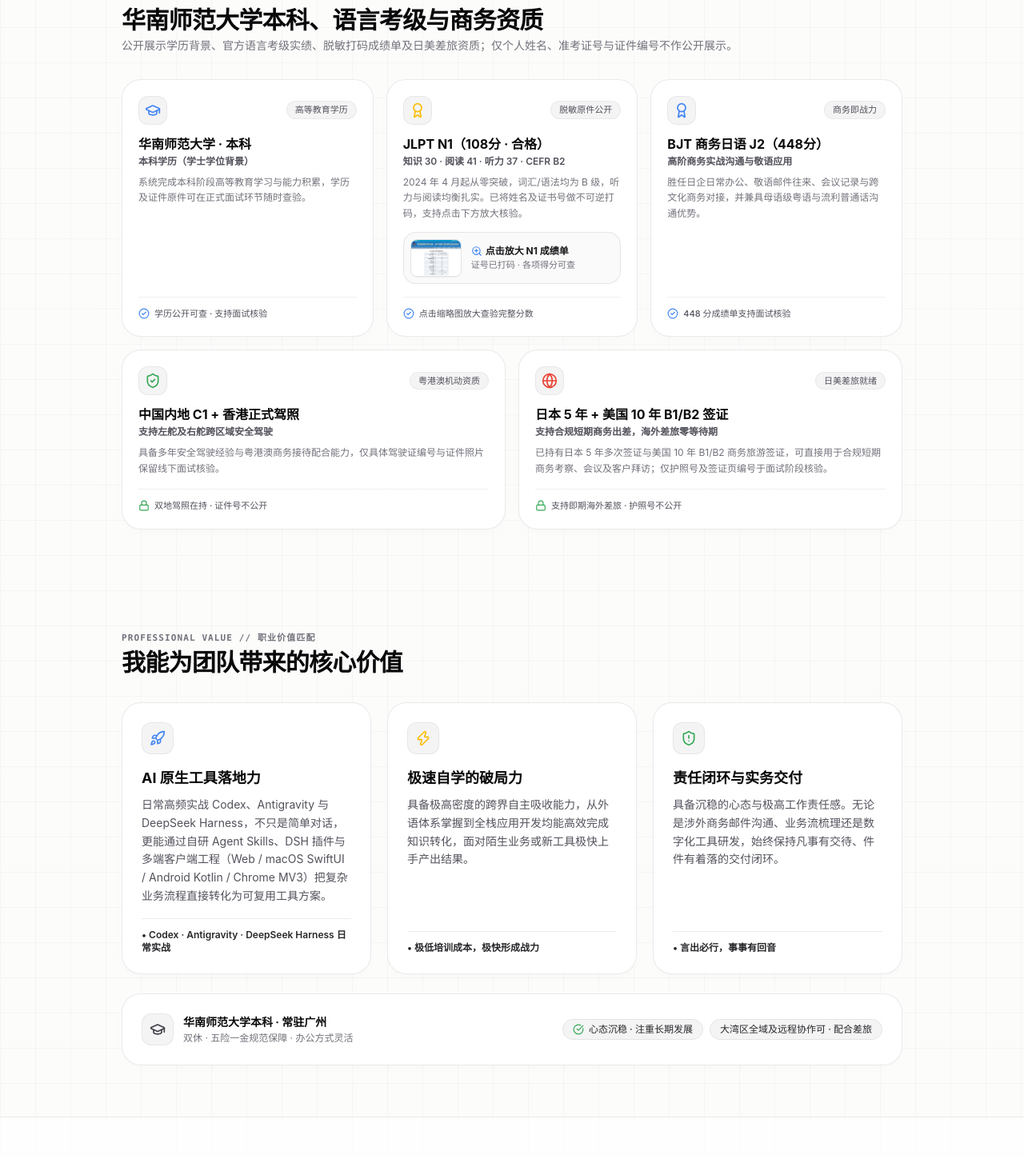
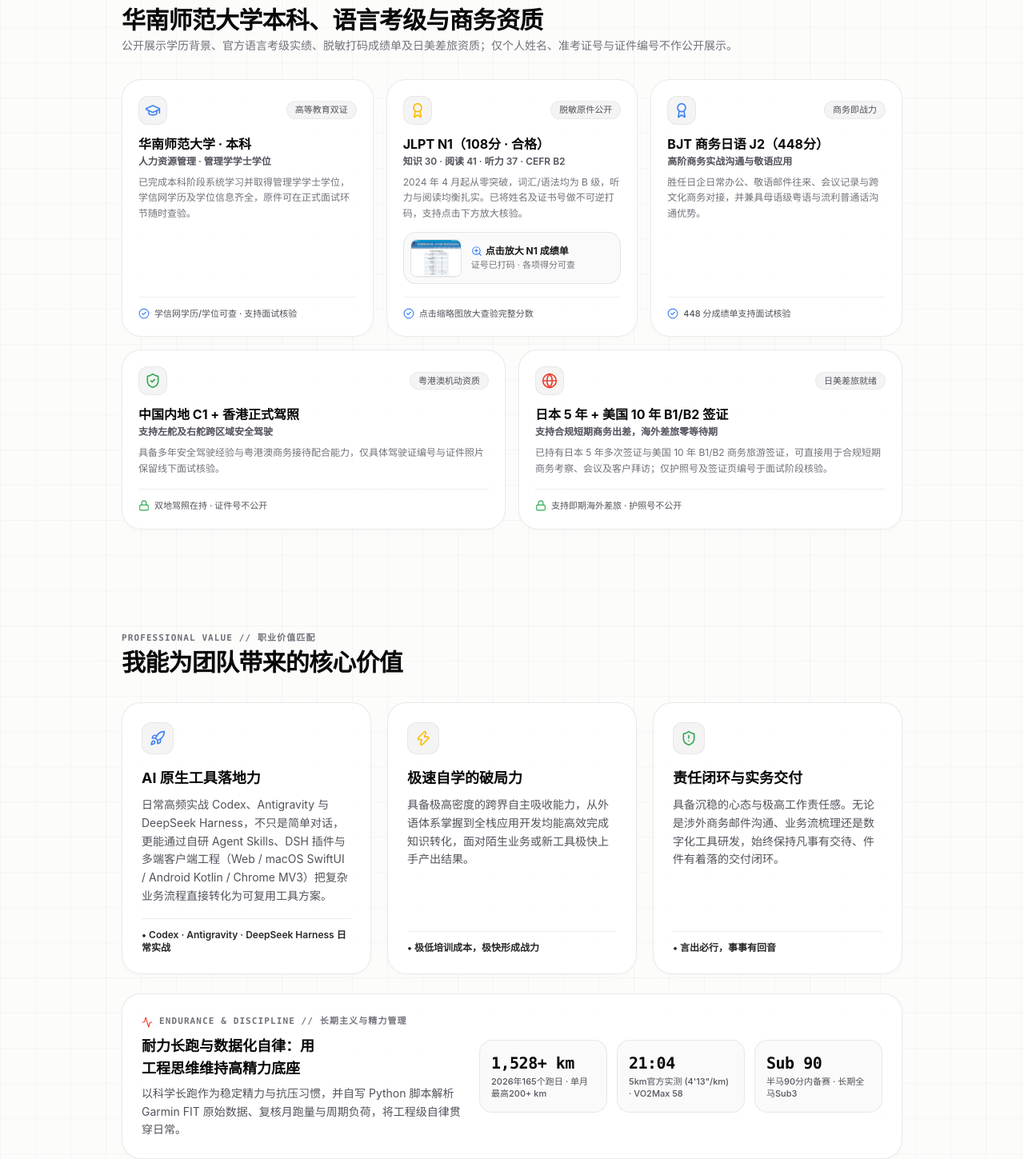
Before and after one commit to HarryLi-7/hl-showcase-8m4k, a React (Vite) app: page / in a window 1280 px wide. Shown: the part 6742-8191 px from the top of the page at 80% size. Built offline with nearby package versions, Linux system fonts and the light colour scheme; the HTML template or start-up script is replaced by a standard one.

Commit message:
feat: refine verified bachelor degree details and add running discipline showcase

```diff
--- a/src/components/CareerStrengths.tsx
+++ b/src/components/CareerStrengths.tsx
@@ -1,5 +1,5 @@
 import React from 'react'
-import { Rocket, Zap, ShieldAlert, CheckCircle, GraduationCap } from 'lucide-react'
+import { Rocket, Zap, ShieldAlert, CheckCircle, GraduationCap, Activity } from 'lucide-react'
 import { SpotlightCard } from './SpotlightCard'
 
 interface CareerStrengthsProps {
@@ -78,6 +78,55 @@ export const CareerStrengths: React.FC<CareerStrengthsProps> = ({ lang }) => {
           </SpotlightCard>
         </div>
 
+        {/* Endurance & Long-Term Discipline Strip */}
+        <SpotlightCard as="article" className="rounded-3xl p-6 mb-6">
+          <div className="flex flex-col lg:flex-row lg:items-center justify-between gap-5 relative">
+            <div className="max-w-xl">
+              <div className="inline-flex items-center gap-2 text-[11px] font-mono font-semibold uppercase tracking-widest text-zinc-500 mb-2">
+                <Activity className="w-3.5 h-3.5 text-[#EA4335]" aria-hidden="true" />
+                <span>{lang === 'zh' ? 'ENDURANCE & DISCIPLINE // 长期主义与精力管理' : 'ENDURANCE & DISCIPLINE // 体力・継続力・自己管理'}</span>
+              </div>
+              <h3 className="text-base sm:text-lg font-bold text-zinc-950 mb-1.5">
+                {lang === 'zh' ? '耐力长跑与数据化自律：用工程思维维持高精力底座' : '持久走とデータに基づく自己管理：継続力を実務の安定感へ'}
+              </h3>
+              <p className="text-xs sm:text-sm text-zinc-600 leading-relaxed">
+                {lang === 'zh'
+                  ? '以科学长跑作为稳定精力与抗压习惯，并自写 Python 脚本解析 Garmin FIT 原始数据、复核月跑量与周期负荷，将工程级自律贯穿日常。'
+                  : '日々の職務を支える基礎体力・ストレス耐性・継続力の裏付けとして計画的なランニングを継続。Garmin の生 FIT データを自作 Python スクリプトで解析・負荷管理しています。'}
+              </p>
+            </div>
+
+            <div className="grid grid-cols-1 sm:grid-cols-3 gap-3 shrink-0 lg:w-[31.5rem]">
+              <div className="p-3.5 rounded-2xl bg-zinc-50/90 border border-zinc-200/80">
+                <div className="text-lg sm:text-xl font-black tracking-tight text-zinc-950 font-mono tabular-nums">
+                  1,528+ km
+                </div>
+                <div className="text-[11px] font-medium text-zinc-600 mt-0.5 leading-snug">
+                  {lang === 'zh' ? '2026年165个跑日 · 单月最高200+ km' : '2026年165ラン日 · 単月200km超'}
+                </div>
+              </div>
+
+              <div className="p-3.5 rounded-2xl bg-zinc-50/90 border border-zinc-200/80">
+                <div className="text-lg sm:text-xl font-black tracking-tight text-zinc-950 font-mono tabular-nums">
+                  21:04
+                </div>
+                <div className="text-[11px] font-medium text-zinc-600 mt-0.5 leading-snug">
+                  {lang === 'zh' ? "5km官方实测 (4'13\"/km) · VO2Max 58" : "公式5km (4'13\"/km) · VO2Max 58"}
+                </div>
+              </div>
+
+              <div className="p-3.5 rounded-2xl bg-zinc-50/90 border border-zinc-200/80">
+                <div className="text-lg sm:text-xl font-black tracking-tight text-zinc-950 font-mono tabular-nums">
+                  Sub 90
+                </div>
+                <div className="text-[11px] font-medium text-zinc-600 mt-0.5 leading-snug">
+                  {lang === 'zh' ? '半马90分内备赛 · 长期全马Sub3' : 'ハーフ90分目標 · 長期フルSub3'}
+                </div>
+              </div>
+            </div>
+          </div>
+        </SpotlightCard>
+
         {/* Summary Strip */}
         <SpotlightCard className="rounded-3xl p-6 flex flex-col sm:flex-row items-start sm:items-center justify-between gap-4">
           <div className="flex items-center gap-3 relative">
--- a/src/components/EducationCredentials.tsx
+++ b/src/components/EducationCredentials.tsx
@@ -55,15 +55,15 @@ export const EducationCredentials: React.FC<EducationCredentialsProps> = ({ lang
   const credentials = [
     {
       id: 'education',
-      title: lang === 'zh' ? '华南师范大学 · 本科' : '華南師範大学（学士課程）',
-      subtitle: lang === 'zh' ? '本科学历（学士学位背景）' : '学士（大学卒業）',
-      tag: lang === 'zh' ? '高等教育学历' : '高等教育',
+      title: lang === 'zh' ? '华南师范大学 · 本科' : '華南師範大学 · 本科（大学卒業）',
+      subtitle: lang === 'zh' ? '人力资源管理 · 管理学学士学位' : '人的資源管理専攻 · 管理学学士学位',
+      tag: lang === 'zh' ? '高等教育双证' : '学歴・学位',
       icon: <GraduationCap className="w-5 h-5 text-[#4285F4]" />,
       detail:
         lang === 'zh'
-          ? '系统完成本科阶段高等教育学习与能力积累，学历及证件原件可在正式面试环节随时查验。'
-          : '華南師範大学にて学士課程を修了。公的証明書は採用選考時にいつでもご提示可能です。',
-      footerText: lang === 'zh' ? '学历公开可查 · 支持面试核验' : '正規学歴・原本確認可',
+          ? '已完成本科阶段系统学习并取得管理学学士学位，学信网学历及学位信息齐全，原件可在正式面试环节随时查验。'
+          : '華南師範大学にて人的資源管理を専攻し、管理学学士学位を取得。公的学歴・学位証明書は採用選考時にいつでもご提示可能です。',
+      footerText: lang === 'zh' ? '学信网学历/学位可查 · 支持面试核验' : '公的学歴・学位確認可 · 面談時提示可',
       isLocked: false,
     },
     {
```
